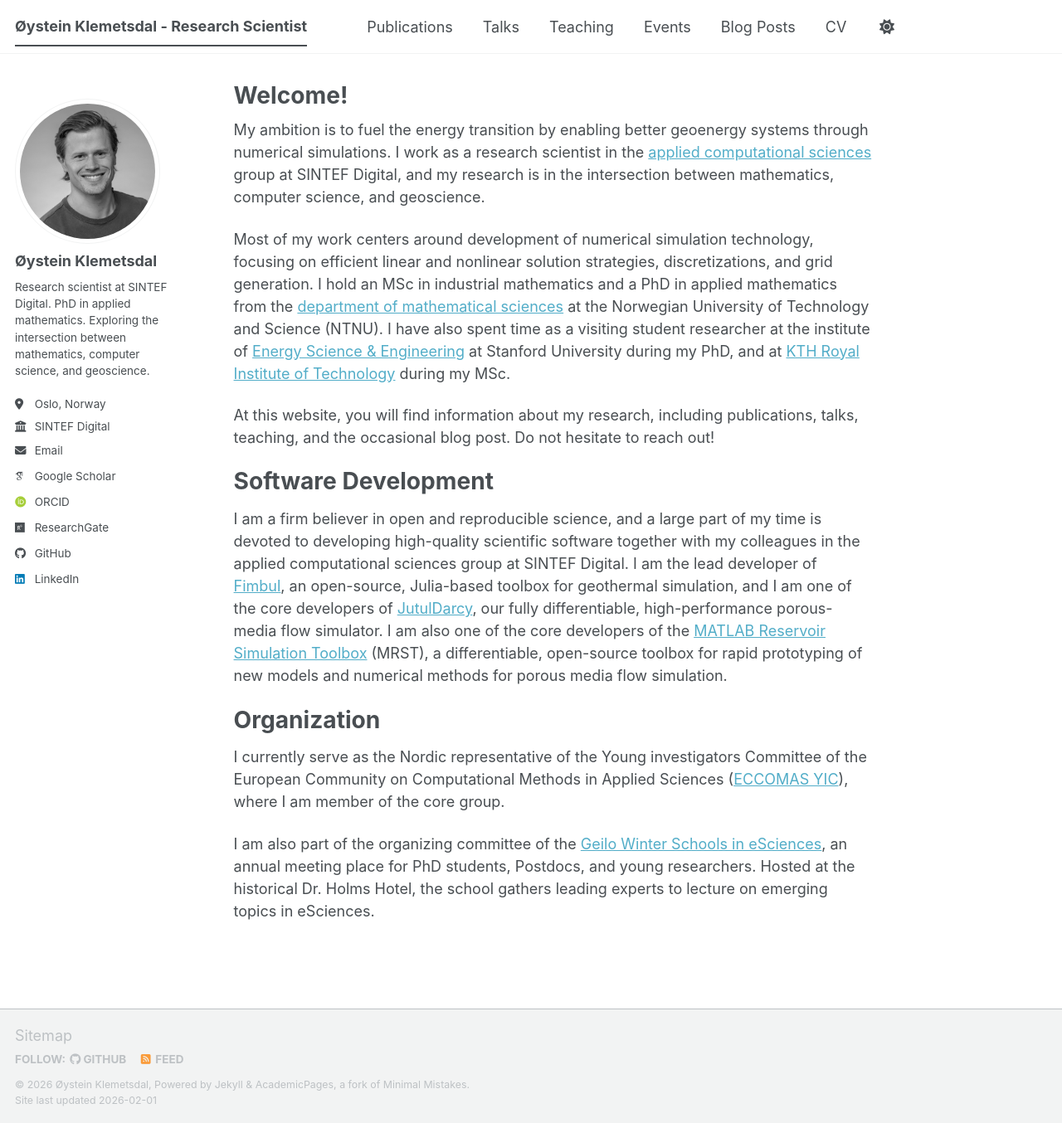
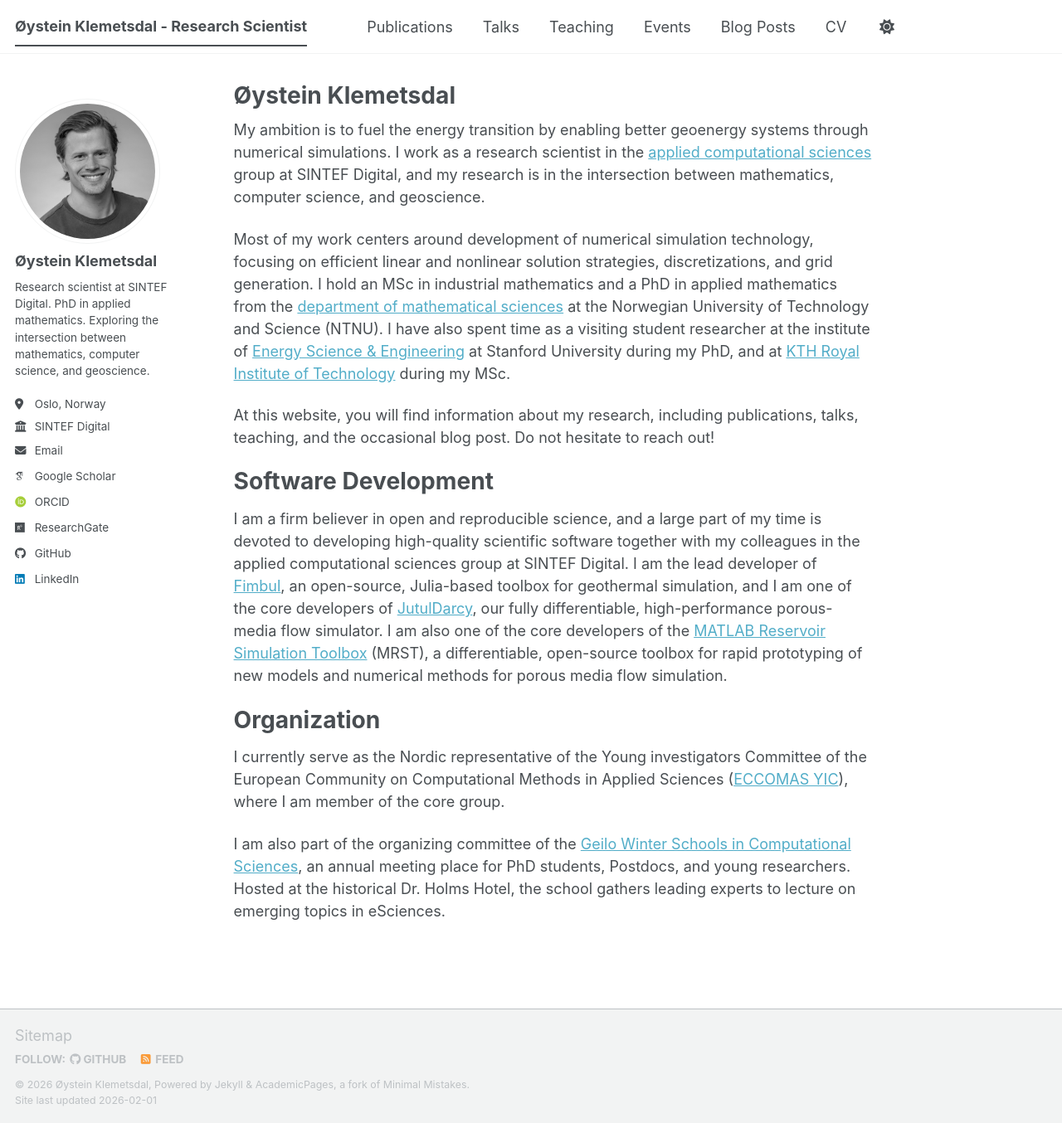
Before and after one commit to strene/strene.github.io, a Jekyll site: the page built from _pages/about.md, in a window 1280 px wide and 1354 px high. Shown: the whole window at 83% size. Built offline with Jekyll 4.4.1, drawn with Linux system fonts in a browser that asks for light colours; some web fonts are replaced; a script bundle is joined from its source files by our own code; library files that are not in the unit come from our copies.

Commit message:
Minor "about"-updates

```diff
--- a/_pages/about.md
+++ b/_pages/about.md
@@ -1,6 +1,6 @@
 ---
 permalink: /
-title: "Welcome!"
+title: "Øystein Klemetsdal"
 author_profile: true
 redirect_from:
   - /about/
@@ -21,4 +21,4 @@ Organization
 ======
 I currently serve as the Nordic representative of the Young investigators Committee of the European Community on Computational Methods in Applied Sciences ([ECCOMAS YIC](https://www.eccomas.org/comittees/eyic/)), where I am member of the core group.
 
-I am also part of the organizing committee of the [Geilo Winter Schools in eSciences](http://geilowinterschool.no/), an annual meeting place for PhD students, Postdocs, and young researchers. Hosted at the historical Dr. Holms Hotel, the school gathers leading experts to lecture on emerging topics in eSciences.
+I am also part of the organizing committee of the [Geilo Winter Schools in Computational Sciences](https://sintefmath.github.io/geilo-winter-school/), an annual meeting place for PhD students, Postdocs, and young researchers. Hosted at the historical Dr. Holms Hotel, the school gathers leading experts to lecture on emerging topics in eSciences.
```
